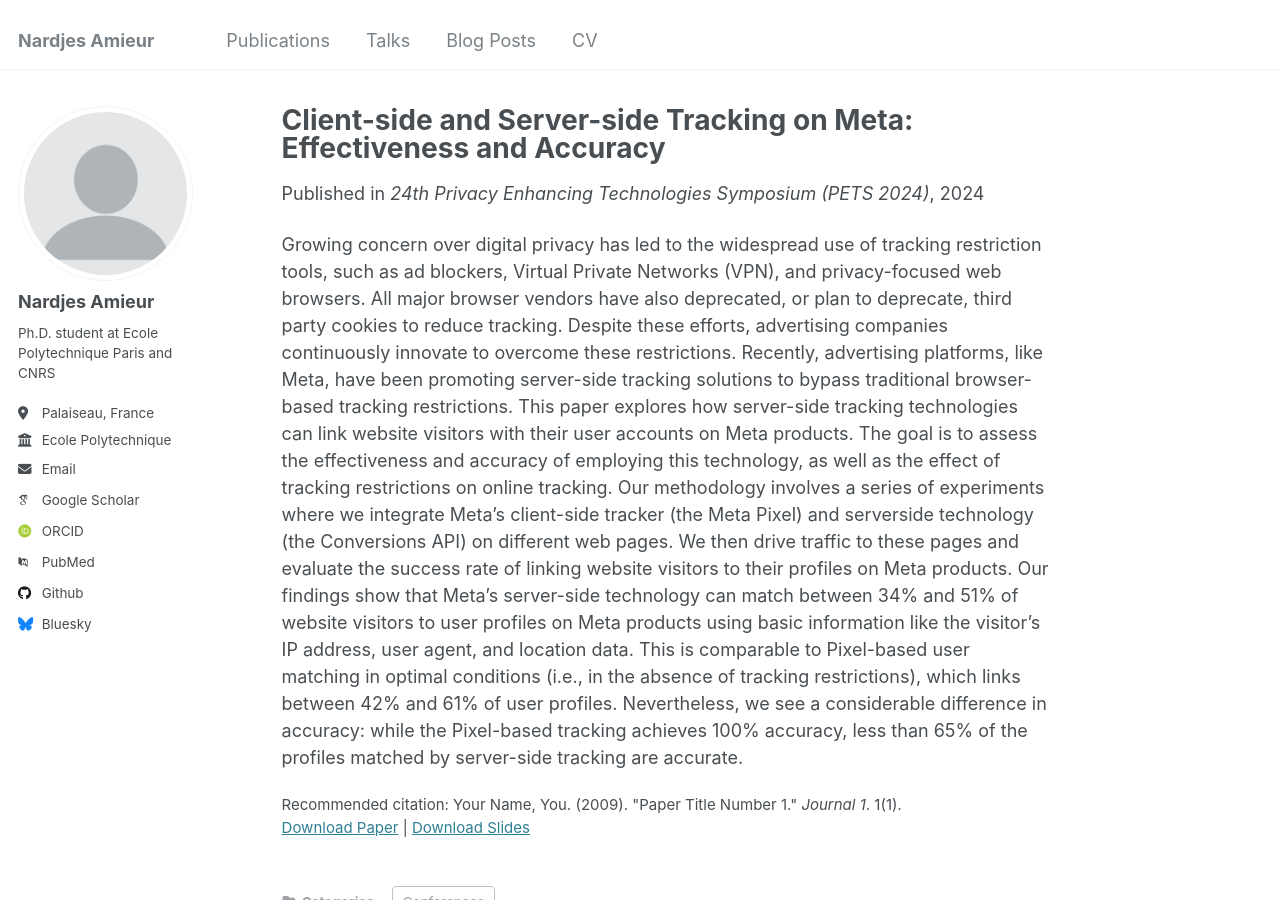
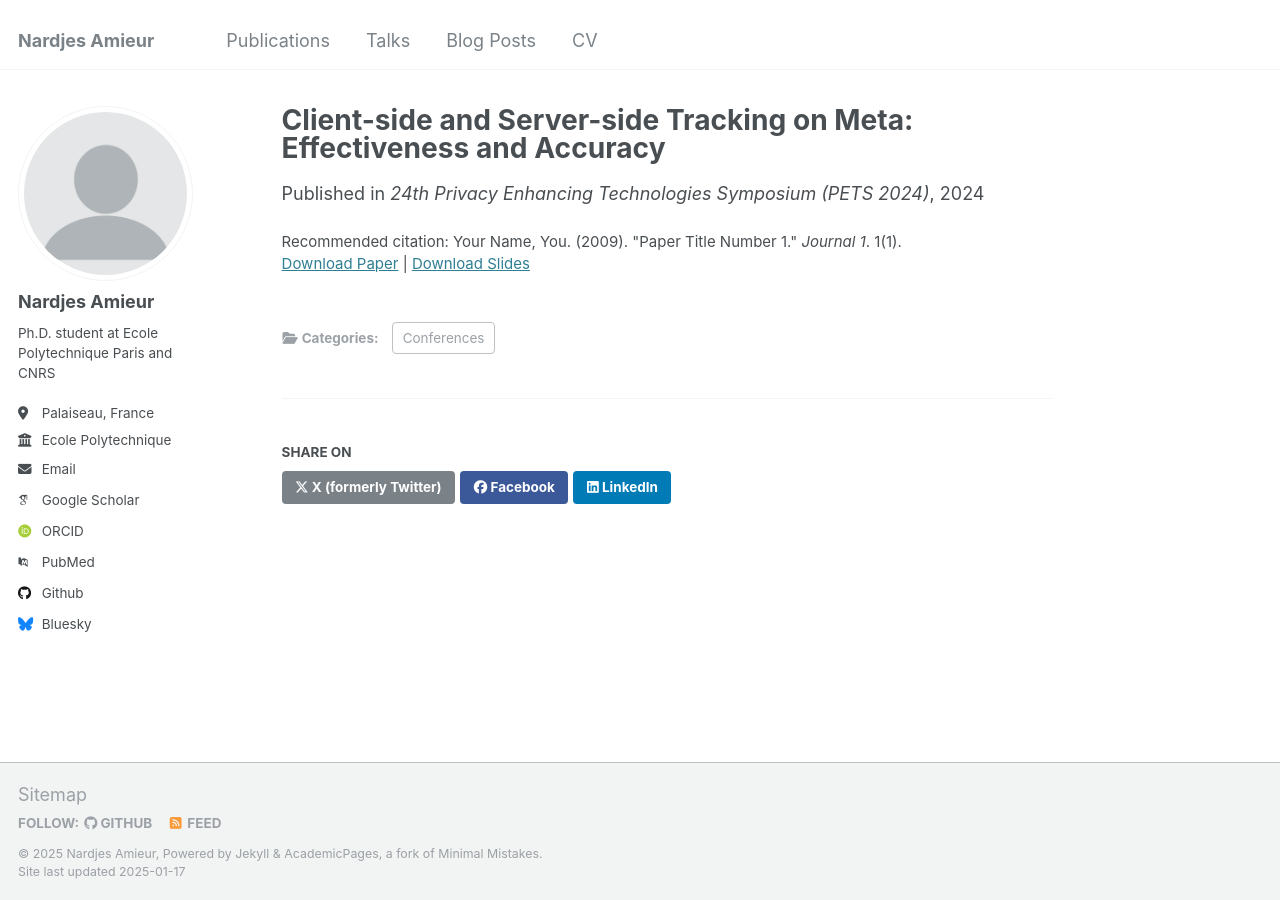
Before and after one commit to Nardjes-Am/Nardjes-Am.github.io, a Jekyll site: the page built from _publications/2009-10-01-paper-title-number-1.md, in a window 1280 px wide and 900 px high. Built offline with Jekyll 4.4.1, drawn with Linux system fonts in a browser that asks for light colours; some web fonts are replaced.

Commit message:
Update 2009-10-01-paper-title-number-1.md

```diff
--- a/_publications/2009-10-01-paper-title-number-1.md
+++ b/_publications/2009-10-01-paper-title-number-1.md
@@ -10,14 +10,3 @@ slidesurl: ''
 paperurl: 'https://hal.science/hal-04665102v1/file/popets-2024-0086.pdf'
 citation: 'Your Name, You. (2009). &quot;Paper Title Number 1.&quot; <i>Journal 1</i>. 1(1).'
 ---
-
-
-
-
-Growing concern over digital privacy has led to the widespread use of tracking restriction tools, such as ad blockers, Virtual Private
-Networks (VPN), and privacy-focused web browsers. All major browser vendors have also deprecated, or plan to deprecate, third party cookies to reduce tracking. Despite these efforts, advertising companies continuously innovate to overcome these restrictions.
-Recently, advertising platforms, like Meta, have been promoting server-side tracking solutions to bypass traditional browser-based
-tracking restrictions. This paper explores how server-side tracking technologies can link website visitors with their user accounts on Meta products.
-The goal is to assess the effectiveness and accuracy of employing this technology, as well as the effect of tracking restrictions on online
-tracking. Our methodology involves a series of experiments where we integrate Meta’s client-side tracker (the Meta Pixel) and serverside technology (the Conversions API) on different web pages. We then drive traffic to these pages and evaluate the success rate of linking website visitors to their profiles on Meta products.
-Our findings show that Meta’s server-side technology can match between 34% and 51% of website visitors to user profiles on Meta products using basic information like the visitor’s IP address, user agent, and location data. This is comparable to Pixel-based user matching in optimal conditions (i.e., in the absence of tracking restrictions), which links between 42% and 61% of user profiles. Nevertheless, we see a considerable difference in accuracy: while the Pixel-based tracking achieves 100% accuracy, less than 65% of the profiles matched by server-side tracking are accurate.
```
